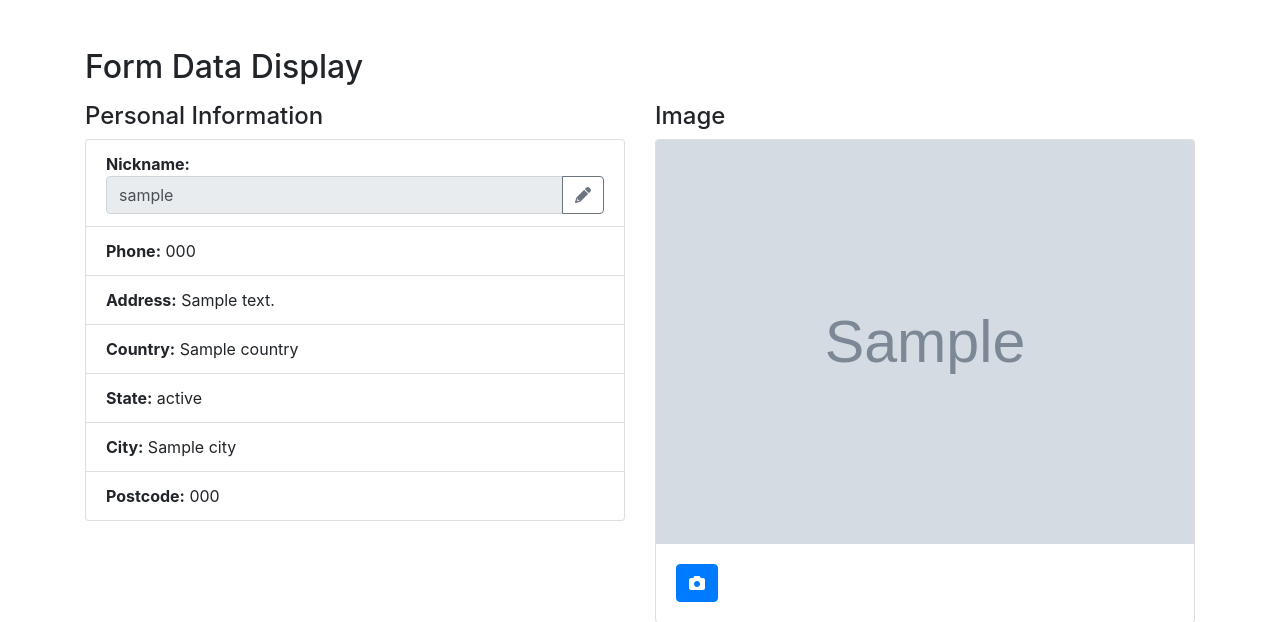
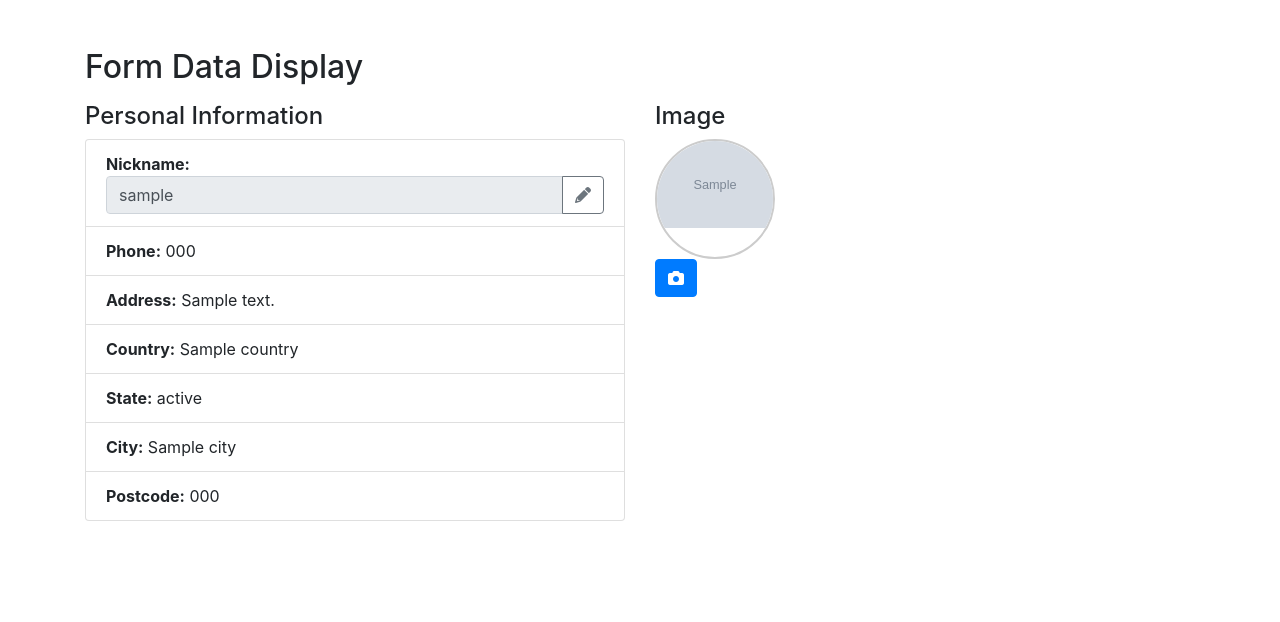
Before and after one commit to Davysongs/OnlineBank, a Django app: template templates/profile.html in a window 1280 px wide. Shown: the top 622 px of the page. Run offline with Django 4.2, Linux system fonts and the light colour scheme; the template is opened without the code that fills it: most values are stand-ins (such as "Sample title", 1, 10 or a date in 2020); grey boxes marked "Sample" are stand-in pictures; some libraries are stand-ins or nearby versions.

Commit message:
profile page 1

```diff
--- a/templates/profile.html
+++ b/templates/profile.html
@@ -1,11 +1,28 @@
+{% load static %}
 <!DOCTYPE html>
 <html lang="en">
 <head>
     <meta charset="UTF-8">
     <meta name="viewport" content="width=device-width, initial-scale=1.0">
-    <title>Form Data Display</title>
+    <title>{{ details.nickname }} - Profile</title>
+    <link rel="icon" href="{% static 'Img/t.svg' %}">
     <link rel="stylesheet" href="https://stackpath.bootstrapcdn.com/bootstrap/4.5.2/css/bootstrap.min.css">
     <link rel="stylesheet" href="https://cdnjs.cloudflare.com/ajax/libs/font-awesome/6.1.2/css/all.min.css">
+    <style>
+        #circular-container {
+            width: 120px; /* Adjust as needed */
+            height: 120px; /* Adjust as needed */
+            border-radius: 50%; /* Creates a circular shape */
+            overflow: hidden; /* Ensures content doesn't overflow the circular container */
+            border: 2px solid #ccc; /* Optional: Add border */
+        }
+
+        #circular-container img {
+            width: 100%; /* Ensures the image fills the container */
+            height: auto; /* Maintains aspect ratio */
+            display: block; /* Prevents extra space at the bottom */
+        }
+    </style>
 </head>
 <body>
     <div class="container mt-5">
@@ -17,7 +34,7 @@
                     <li class="list-group-item">
                         <strong>Nickname:</strong>
                         <div class="input-group">
-                            <input type="text" name="fieldname" value="{{ details.nickname }}" class="form-control" readonly>
+                            <input type="text" name="nickname" value="{{ details.nickname }}" class="form-control" readonly>
                             <div class="input-group-append">
                                 <button class="btn btn-outline-secondary" type="button" id="editNickname">
                                     <i class="fas fa-pencil-alt"></i>
@@ -37,41 +54,19 @@
             </div>
             <div class="col-md-6">
                 <h4>Image</h4>
-                <div class="card">
+                <div id="circular-container" class="card">
                     <img src="{{ details.image.url }}" class="card-img-top" alt="Image Preview">
                     <div class="card-body">
-                        <button class="btn btn-primary" id="editImageBtn"><i class="fas fa-camera"></i></button>
                         <input type="file" id="imageInput" style="display: none;" accept="image/*">
                     </div>
                 </div>
+                <button class="btn btn-primary" id="editImageBtn"><i class="fas fa-camera"></i></button>
             </div>
 
         </div>
     </div>
+    <button id="submitBtn" style="display: none;">Submit Changes</button>
+
 </body>
-<script>
-    document.getElementById('editNickname').addEventListener('click', function() {
-        var nicknameInput = document.querySelector('input[name="nickname"]');
-        nicknameInput.readOnly = !nicknameInput.readOnly; // Toggle readonly attribute
-        nicknameInput.focus(); // Focus on the input field after making it editable
-    });
-    document.getElementById('editImageBtn').addEventListener('click', function() {
-    document.getElementById('imageInput').click();
-});
-
-    document.getElementById('imageInput').addEventListener('change', function() {
-        // Here you can handle the selected image file
-        // For example, you can use FormData to send the file to the server via AJAX
-        // Or you can display the selected image preview on the page
-        const selectedFile = this.files[0];
-        if (selectedFile) {
-            const reader = new FileReader();
-            reader.onload = function(event) {
-                const imgPreview = document.querySelector('.card-img-top');
-                imgPreview.src = event.target.result;
-            };
-            reader.readAsDataURL(selectedFile);
-        }
-    });
-</script>
+<script src="{% static 'scripts/profile.js' %}"></script>
 </html>
```
Also changed, not shown: static/scripts/profile.js (added, +60 -0 lines), templates/transaction.html (added).
